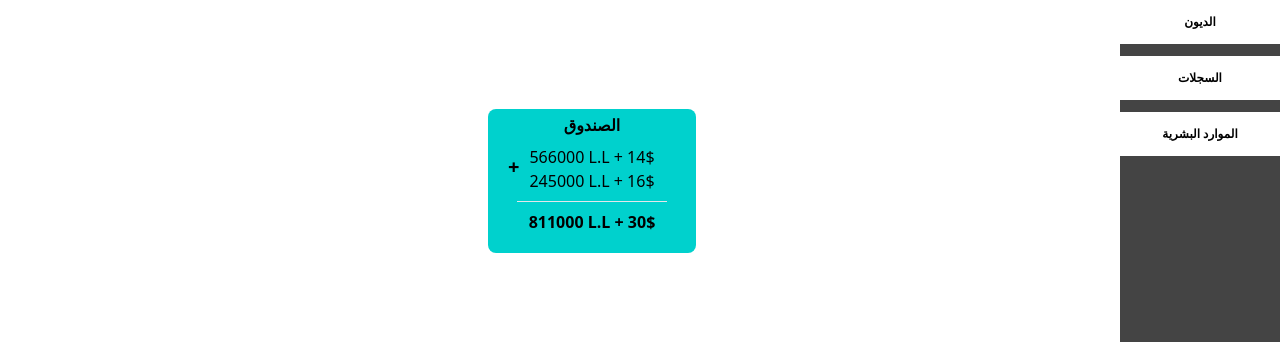
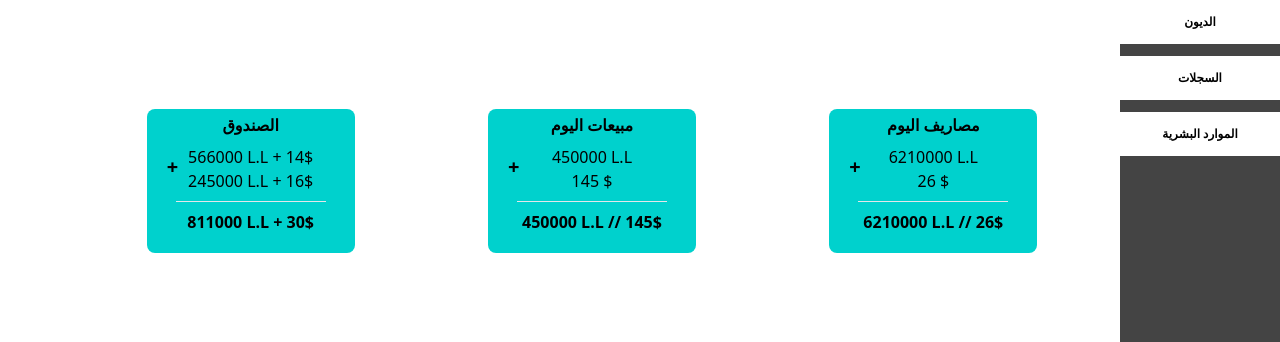
Before and after one commit to aliShouman0/electro-sat, a React (Create React App) app in the folder electro-sat/: page /dashboard in a window 1280 px wide. Shown: the part 264-606 px from the top of the page. Built offline with nearby package versions, Linux system fonts and the light colour scheme.

Commit message:
Frontend:Editing style and adding infobox

```diff
--- a/electro-sat/src/pages/Dashboard/Dashboard.jsx
+++ b/electro-sat/src/pages/Dashboard/Dashboard.jsx
@@ -36,7 +36,7 @@ function Dashboard() {
             ]}
           />
         </div>
-        <div className="w-full h-1/3 flex flex-wrap items-center justify-center">
+        <div className="w-full h-1/3 flex flex-wrap items-center justify-around">
           <InfoBox
             title={"الصندوق"}
             oldTotalUSD={14}
@@ -44,6 +44,8 @@ function Dashboard() {
             oldTotalLira={566000}
             todayTotalLira={245000}
           />
+          <InfoBox title={"مبيعات اليوم"} daily={true} data={[145, 450000]} />
+          <InfoBox title={"مصاريف اليوم"} daily={true} data={[26, 6210000]} />
         </div>
         <div className="h-1/2 w-1/2 mt-10">
           <CustomResponsiveBar
```
